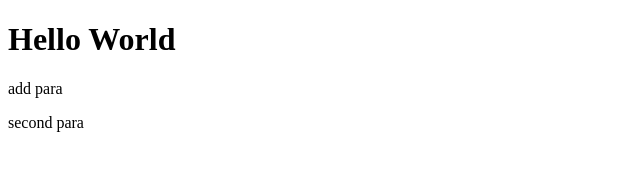
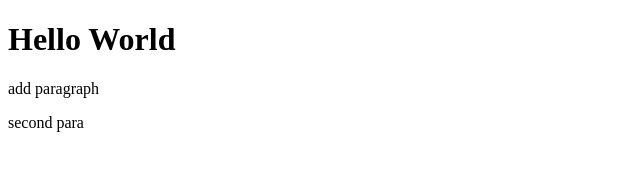
Before and after one commit to dgmills914eos/git-test, a website: page index.html in a window 1280 px wide. Shown: the full height of the page, 0-640 px from the left. Drawn offline with Linux system fonts and the light colour scheme.

Commit message:
using npm

```diff
--- a/index.html
+++ b/index.html
@@ -2,7 +2,7 @@
 <html>
     <body>
         <h1>Hello World</h1>
-        <p>add para</p>
+        <p>add paragraph</p>
         <p>second para</p>
     </body>
 </html>
```
Also changed, not shown: package.json (added, +24 -0 lines), 2 other files.
